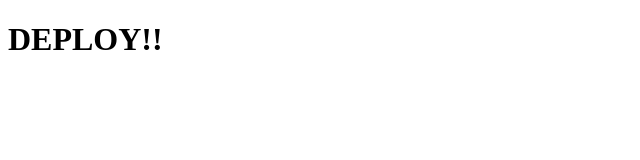
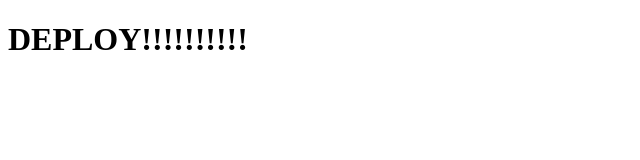
Before and after one commit to Novak11/prviapp, a plain HTML site: page index.html in a window 1280 px wide. Shown: the whole page, without its empty margins (0-640 px from the left). Drawn offline with Linux system fonts and the light colour scheme.

Commit message:
Posle cleanupa.sh

```diff
--- a/index.html
+++ b/index.html
@@ -1,5 +1,5 @@
 <!DOCTYPE html>
 <html>
 <head><title>My Page 15</title></head>
-<body><h1>DEPLOY!!</h1></body>
+<body><h1>DEPLOY!!!!!!!!!!</h1></body>
 </html>
```
